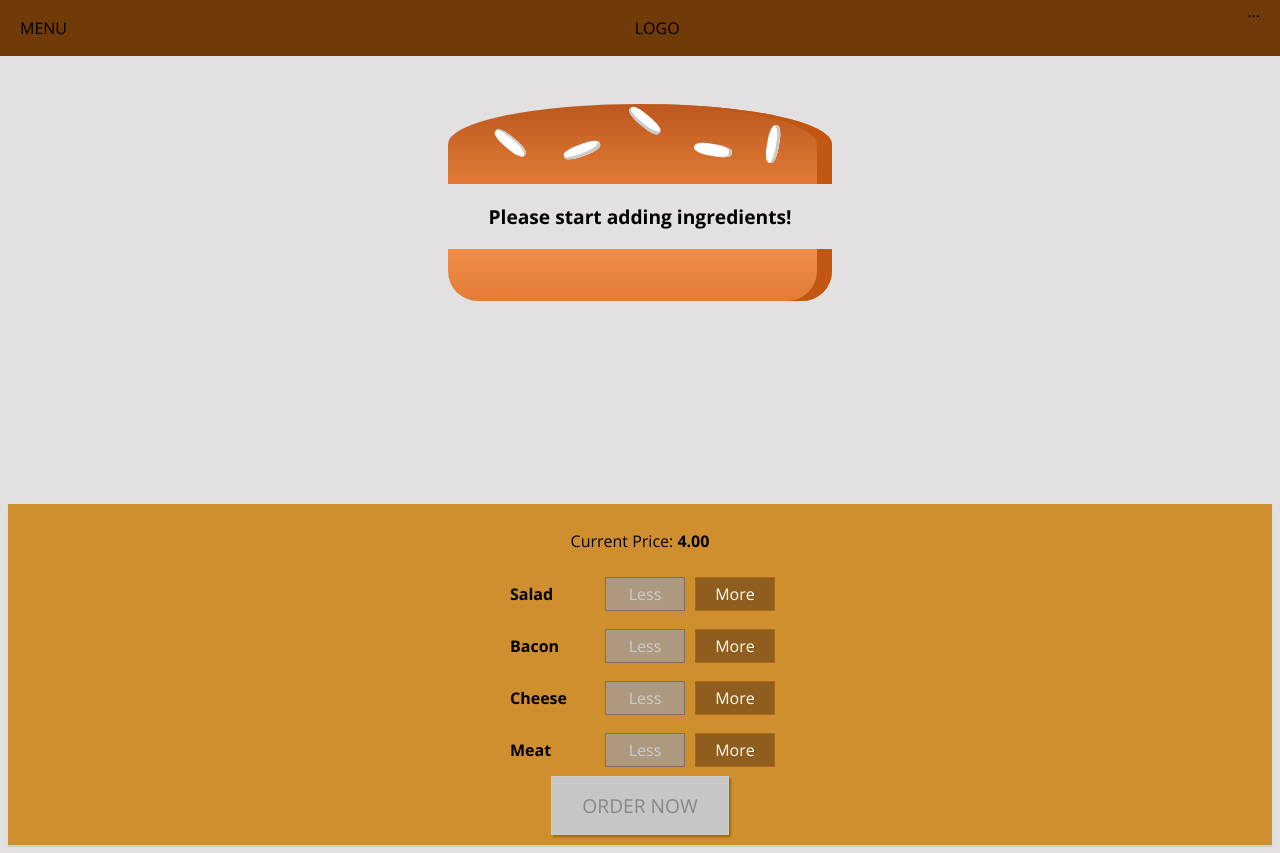
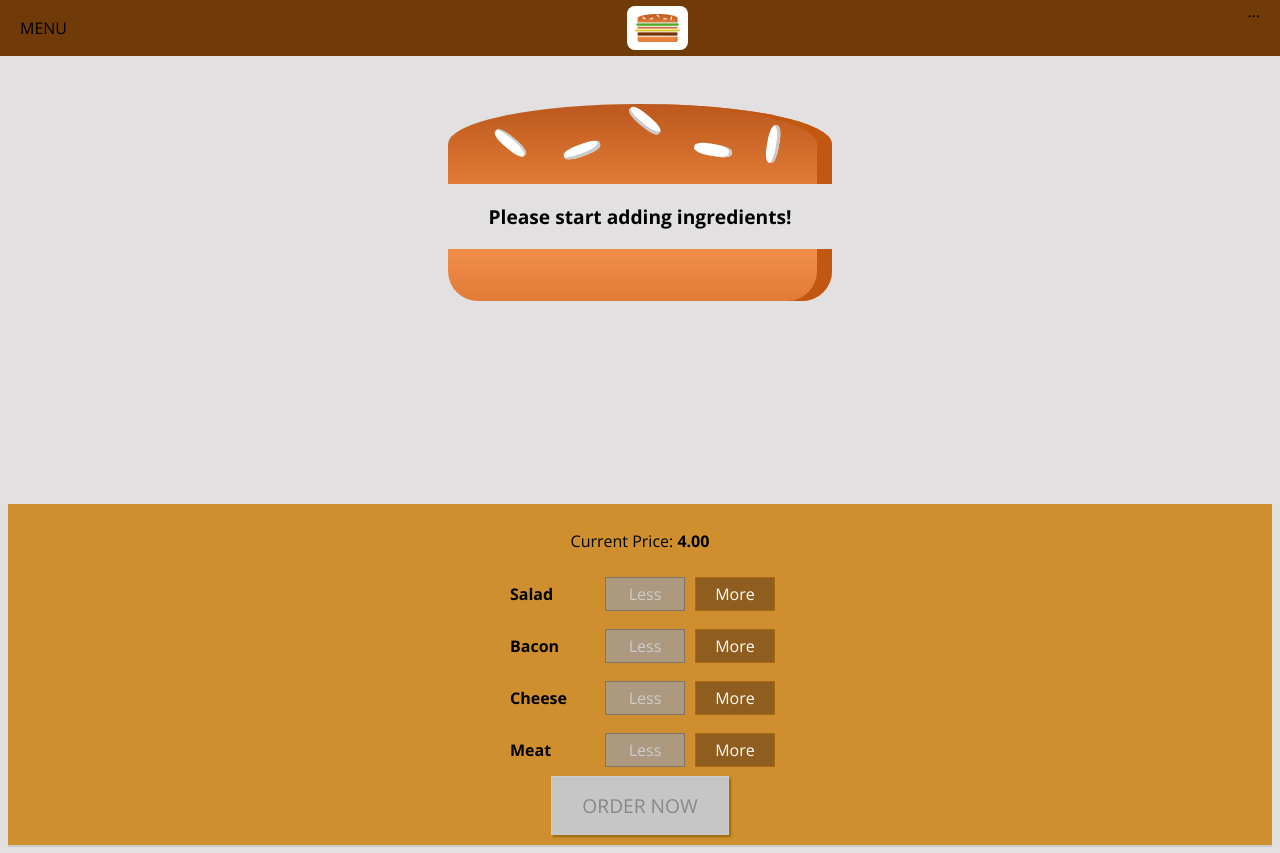
Before and after one commit to sweeptic/Burger-Project, a React (Create React App) app: page / in a window 1280 px wide. Built offline with nearby package versions, Linux system fonts and the light colour scheme.

Commit message:
26. Using a Logo in our Application

```diff
--- /dev/null
+++ b/src/components/Logo/Logo.js
@@ -0,0 +1,16 @@
+import React from 'react';
+import burgerLogo from "../../assets/images/burger-logo.png";
+import classes from './Logo.module.css';
+
+
+const Logo = (props) => {
+    return (
+        <div className={classes.Logo}>
+            <img src={burgerLogo} alt="MyBurger"/>
+        </div>
+    )
+}
+
+
+
+export default Logo
--- /dev/null
+++ b/src/components/Logo/Logo.module.css
@@ -0,0 +1,11 @@
+.Logo {
+    background-color: white;
+    padding: 8px;
+    height: 80%;
+    box-sizing: border-box;
+    border-radius: 8px;
+}
+
+.Logo img {
+    height: 100%;
+}
--- a/src/components/Navigation/Toolbar/Toolbar.js
+++ b/src/components/Navigation/Toolbar/Toolbar.js
@@ -1,12 +1,14 @@
 import React from "react";
 import style from './Toolbar.module.css';
+import Logo from './../../Logo/Logo';
+
 
 
 const Toolbar = () => {
     return (
         <header className={style.Toolbar}>
             <div>MENU</div>
-            <div>LOGO</div>
+            <Logo/>
             <nav>...</nav>
         </header>
     );
```
Also changed, not shown: src/assets/images/burger-logo.png (added).
